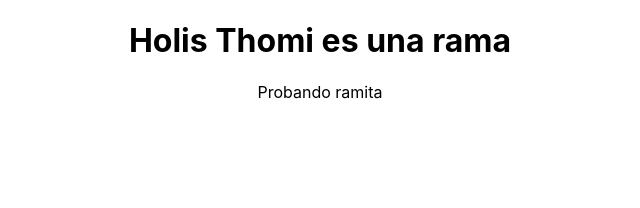
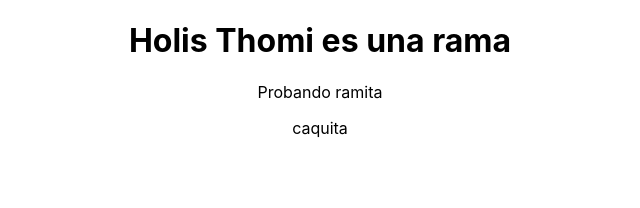
Before and after one commit to FlorVeneziano/Prueba, a React (Create React App) app in the folder front/: page / in a window 1280 px wide. Shown: the top 208 px of the page, without its empty margins (320-960 px from the left). Built offline with nearby package versions, Linux system fonts and the light colour scheme.

Commit message:
bugFix(App)Puto el que lee

```diff
--- a/front/src/App.js
+++ b/front/src/App.js
@@ -5,7 +5,7 @@ function App() {
     <div className="App">
       <h1>Holis Thomi es una rama</h1>
       <p>Probando ramita</p>
-
+      <p>caquita</p>
     </div>
   );
 
```
